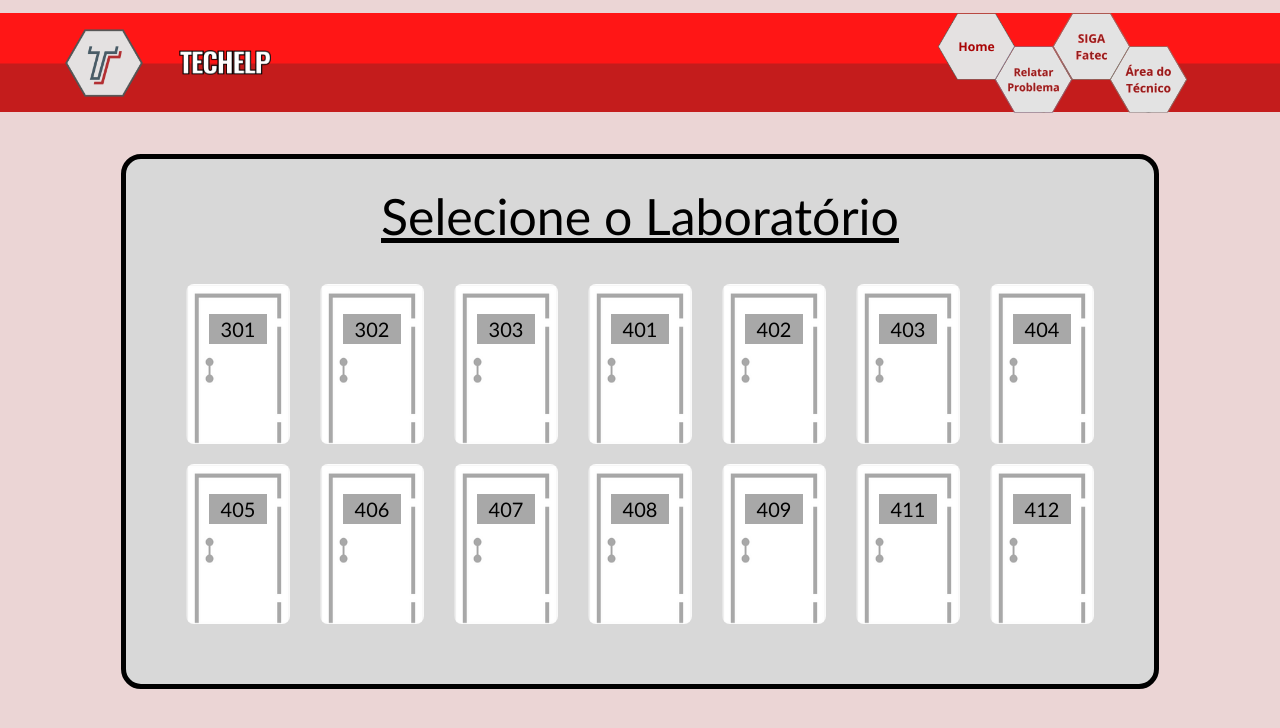
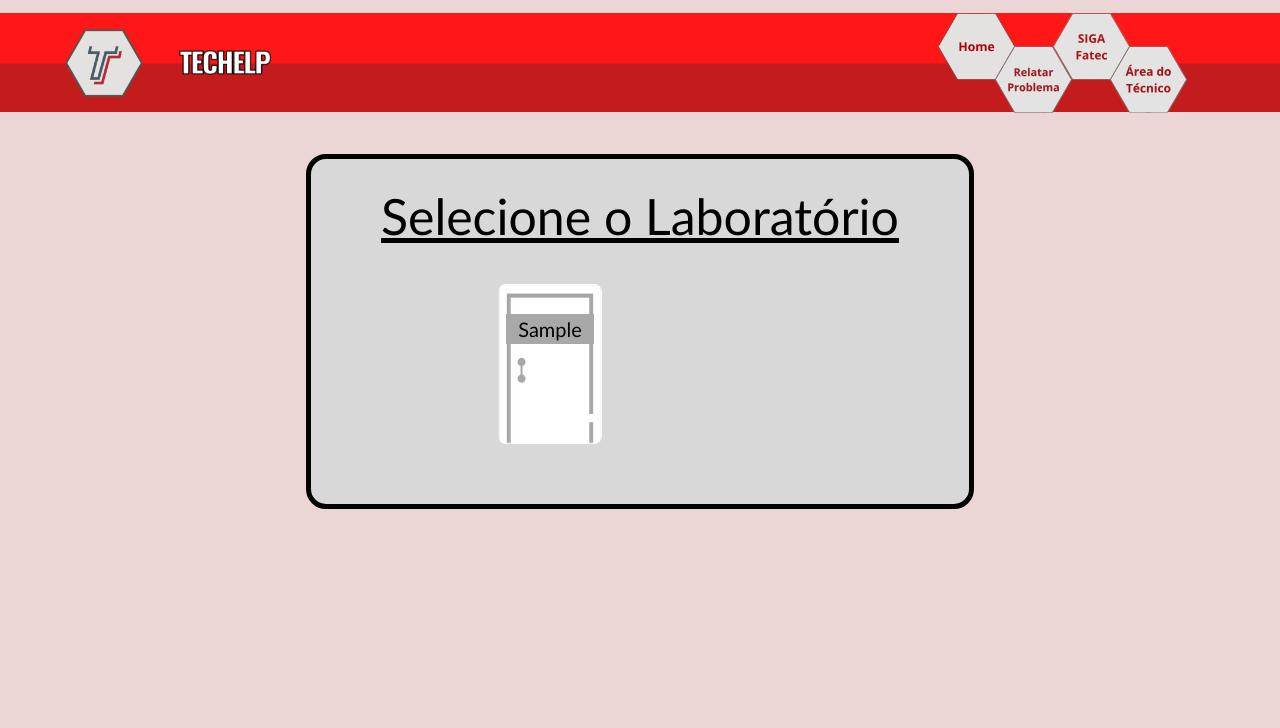
Before and after one commit to BuzzTech-API/API, a Flask app: page /lab in a window 1280 px wide. Shown: the top 728 px of the page. Run offline with Flask 2, Linux system fonts and the light colour scheme; tables that the repository leaves empty hold one stand-in row (values such as "Sample post"); some libraries are stand-ins or nearby versions.

Commit message:
Mudança na pagina portas para comportar qualquer laboratorio criado

```diff
--- a/src/app/controllers/default.py
+++ b/src/app/controllers/default.py
@@ -120,7 +120,12 @@
 # Rota de laboratorio
 @app.route('/lab', methods=["POST", "GET"])
 def lab():
-    return render_template('Portas.html')
+    lay=Object.query.order_by(Object.Object_lab)
+    labs=[]
+    for item in lay:
+        if item.Object_lab not in labs:
+            labs.append(item.Object_lab)
+    return render_template('Portas.html', labs=labs)
 
 
 
--- a/src/app/static/css/Portas_Main.css
+++ b/src/app/static/css/Portas_Main.css
@@ -39,7 +39,8 @@
  /*bancadas*/
   .fileiras {
    margin-top: 20px;
-   display: flex;
+   display: grid;
+   grid-template-columns: auto auto auto auto auto auto auto;
    gap: 30px;
    width: 100%;
    height: 100%;
@@ -47,14 +48,7 @@
    align-items: center;
    }
 
-  #fileira_1{
-   grid-row: 2;
-   grid-column: 1;
-  }
 
-  #fileira_2 {
-   grid-row: 2;
-  }
 
   /*Portas-geral*/
 
--- a/src/app/templates/Portas.html
+++ b/src/app/templates/Portas.html
@@ -8,111 +8,18 @@
 
             <!--fileiras 1-->
             <div class="fileiras" id="fileira 01">
+              {% for item in labs %}
               <div class="laboratorio_layout">
-                <a href="/301">
-                <card class="porta" id="301">
-                  <div class="texto_central">301</div>
+                <a href="/{{item}}">
+                <card class="porta" id="{{item}}">
+                  <div class="texto_central">{{item}}</div>
                 </card>
                 </a>
               </div>
-              <div class="laboratorio_layout">
-                <a href="/302">
-                <card class="porta" id="302">
-                  <div class="texto_central">302</div>
-                </card>
-                </a>
-              </div>
-              <div class="laboratorio_layout">
-                <a href="/303">
-                <card class="porta" id="303">
-                  <div class="texto_central">303</div>
-                </card>
-                </a>
-              </div>
-              <div class="laboratorio_layout">
-                <a href="/401">
-                <card class="porta" id="401">
-                  <div class="texto_central">401</div>
-                </card>
-                </a>
-              </div>
-              <div class="laboratorio_layout">
-                <a href="/402">
-                <card class="porta" id="402">
-                  <div class="texto_central">402</div>
-                </card>
-                </a>
-              </div>
-              <div class="laboratorio_layout">
-                <a href="/403">
-                <card class="porta" id="403">
-                  <div class="texto_central">403</div>
-                </card>
-                </a>
-              </div>
-              <div class="laboratoio_layout">
-                <a href="/404">
-                <card class="porta" id="404">
-                  <div class="texto_central">404</div>
-                </card>
-                </a>
-              </div>
+              {% endfor %}
             </div>
 
-            <!--fileira 2 -->
-            <div class="fileiras" id="fileira 02">
-              <div class="laboratorio_layout">
-                <a href="/405">
-                <card class="porta" id="405">
-                  <div class="texto_central">405</div>
-                </card>
-                </a>
-              </div>
-              <div class="laboratorio_layout">
-                <a href="/406">
-                <card class="porta" id="406">
-                  <div class="texto_central">406</div>
-                </card>
-                </a>
-              </div>
-              <div class="laboratorio_layout">
-                <a href="/407">
-                <card class="porta" id="407">
-                  <div class="texto_central">407</div>
-                </card>
-                </a>
-              </div>
-              <div class="laboratorio_layout">
-                <a href="/408">
-                <card class="porta" id="408">
-                  <div class="texto_central">408</div>
-                </card>
-                </a>
-              </div>
-              <div class="laboratorio_layout">
-                <a href="/409">
-                <card class="porta" id="409">
-                  <div class="texto_central">409</div>
-                </card>
-                </a>
-              </div>
-              <div class="laboratorio_layout">
-                <a href="/411">
-                <card class="porta" id="411">
-                  <div class="texto_central">411</div>
-                </card>
-                </a>
-              </div>
-              <div class="laboratorio_layout">
-                <a href="/412">
-                <card class="porta" id="412">
-                  <div class="texto_central">412</div>
-                </card>
-                </a>
-              </div>
-            </div>
           </container>
-        </container>
       </section>
     </main>
   </body>
```
